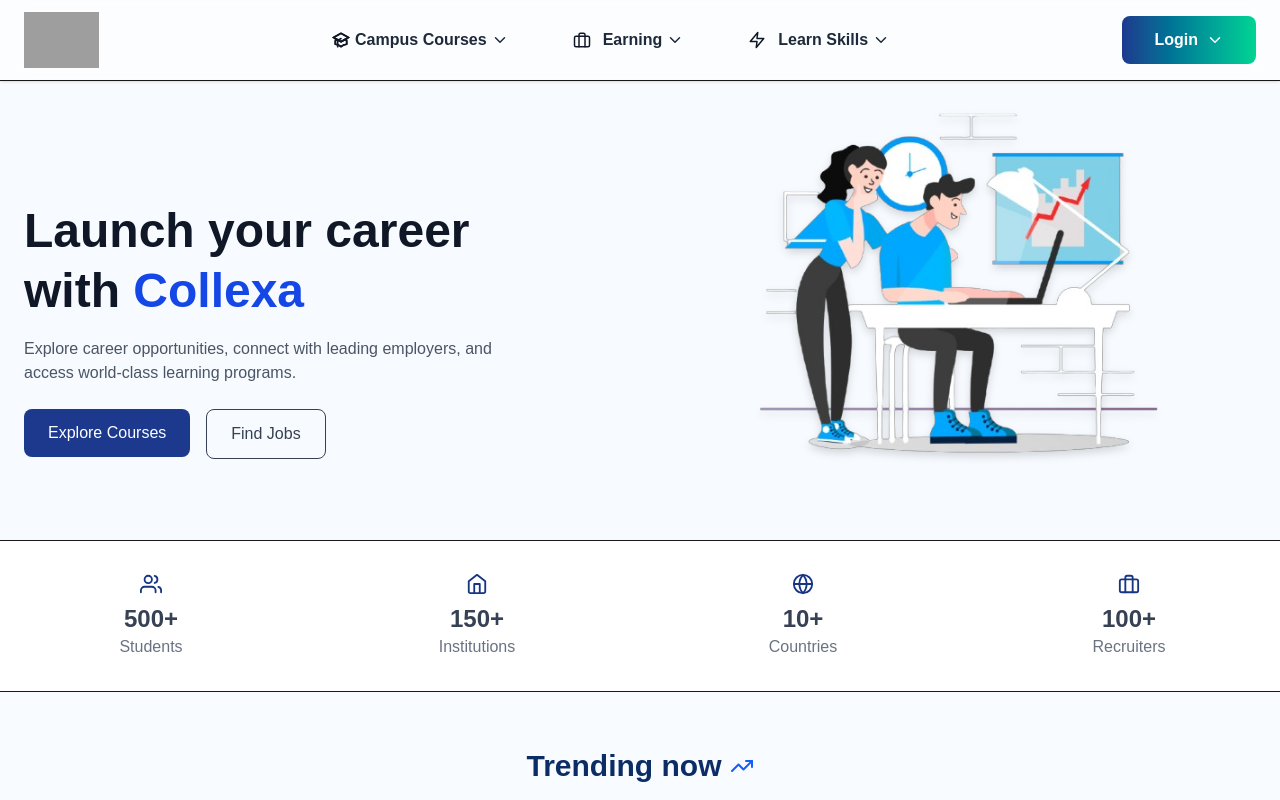
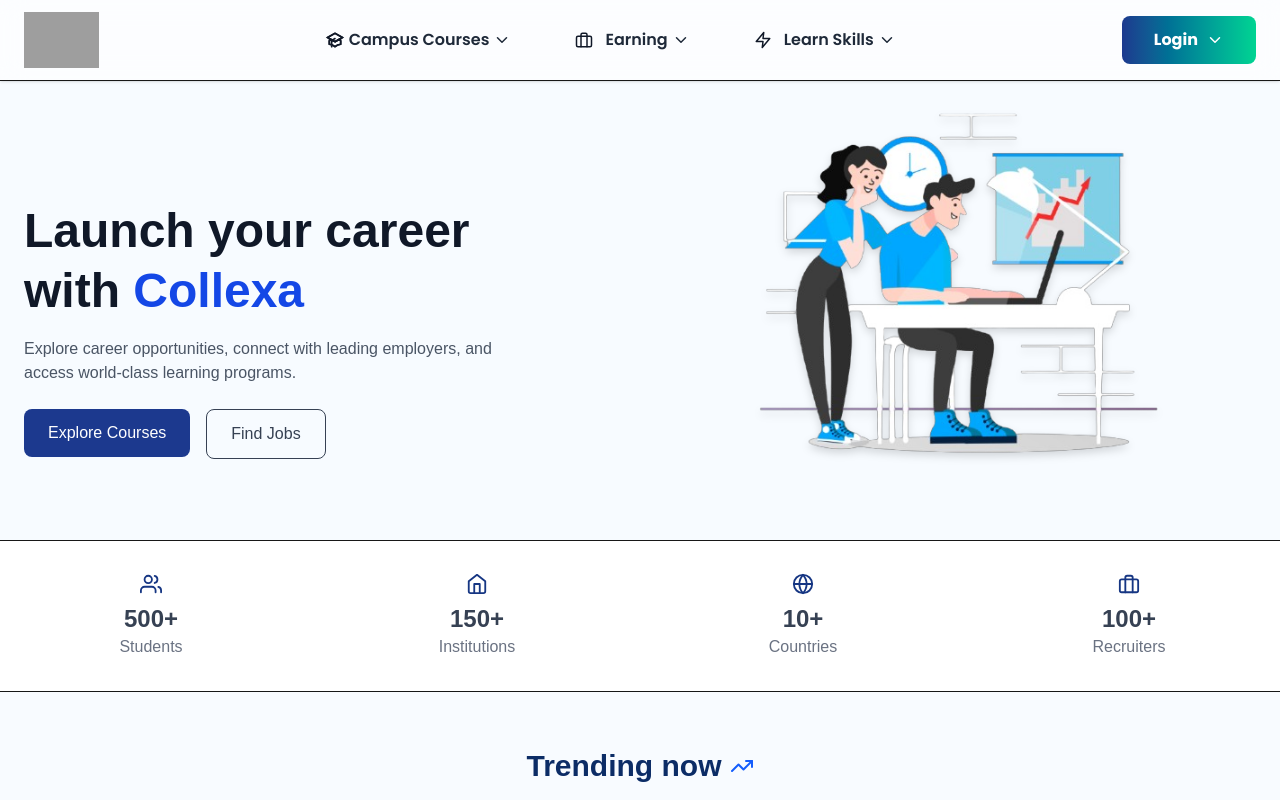
Before and after one commit to Yashveer0/CollexaEdu_frontend, a Next.js app: page / in a window 1280 px wide. Shown: the top 800 px of the page. Built offline with nearby package versions, Linux system fonts and the light colour scheme; grey boxes are pictures that could not be loaded.

Commit message:
text change popion

```diff
--- a/app/(components)/Footer.tsx
+++ b/app/(components)/Footer.tsx
@@ -59,7 +59,7 @@
             <li><Link href="/about" className="hover:text-blue-700">About</Link></li>
             <li><Link href="/contact" className="hover:text-blue-700">Contact</Link></li>
             <li><Link href="/jobs" className="hover:text-blue-700">Careers</Link></li>
-            <li><Link href="#" className="hover:text-blue-700">Blog</Link></li>
+            <li><Link href="/blogs" className="hover:text-blue-700">Blog</Link></li>
           </ul>
         </div>
 
--- a/app/(components)/Navbar.tsx
+++ b/app/(components)/Navbar.tsx
@@ -30,7 +30,7 @@
 
 
   return (
-    <nav className="w-full shadow-sm backdrop-blur-md bg-white/60 fixed top-0 left-0 z-40 border-b">
+    <nav style={{ fontFamily: "Poppins" }} className="w-full  shadow-sm backdrop-blur-md bg-white/60 fixed top-0 left-0 z-40 border-b">
       <div className="max-w-7xl mx-auto px-6 py-3 flex items-center justify-between">
         {/* LOGO */}
         <div className="flex items-center gap-2">
```
